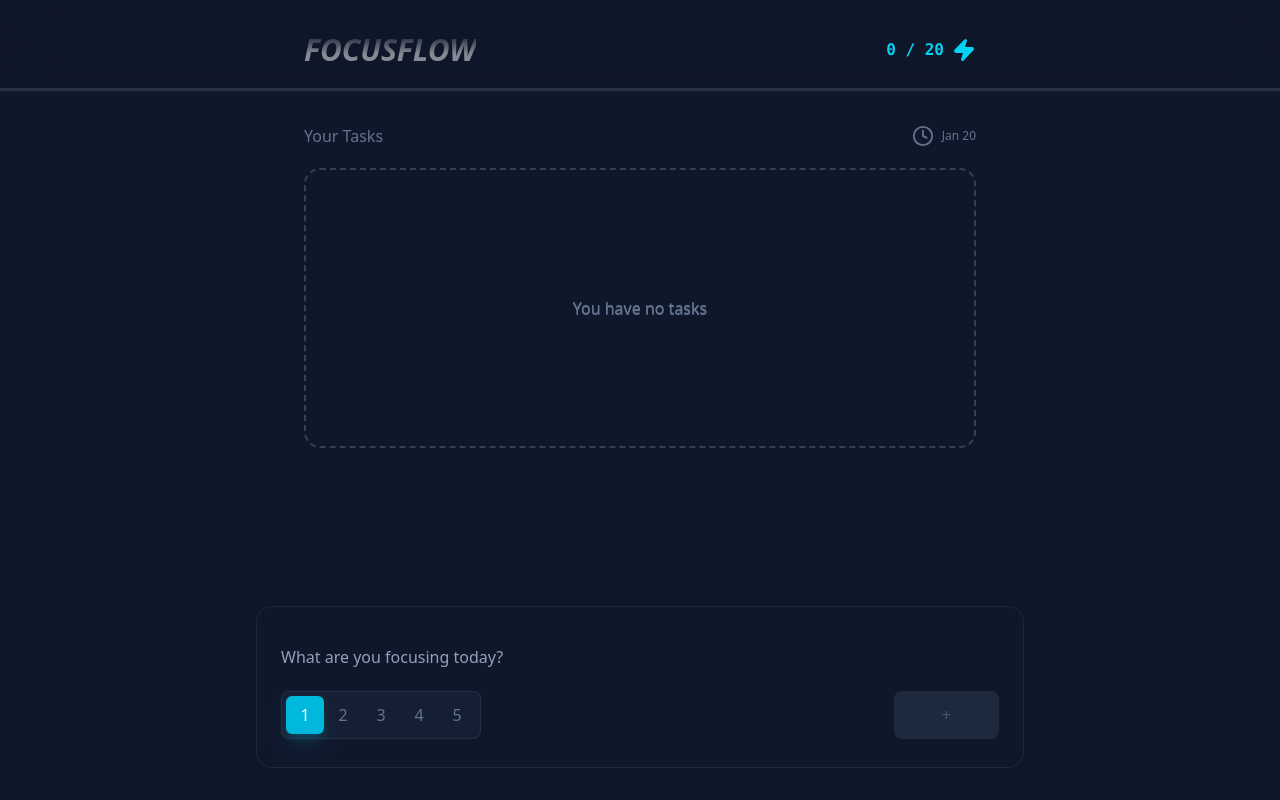
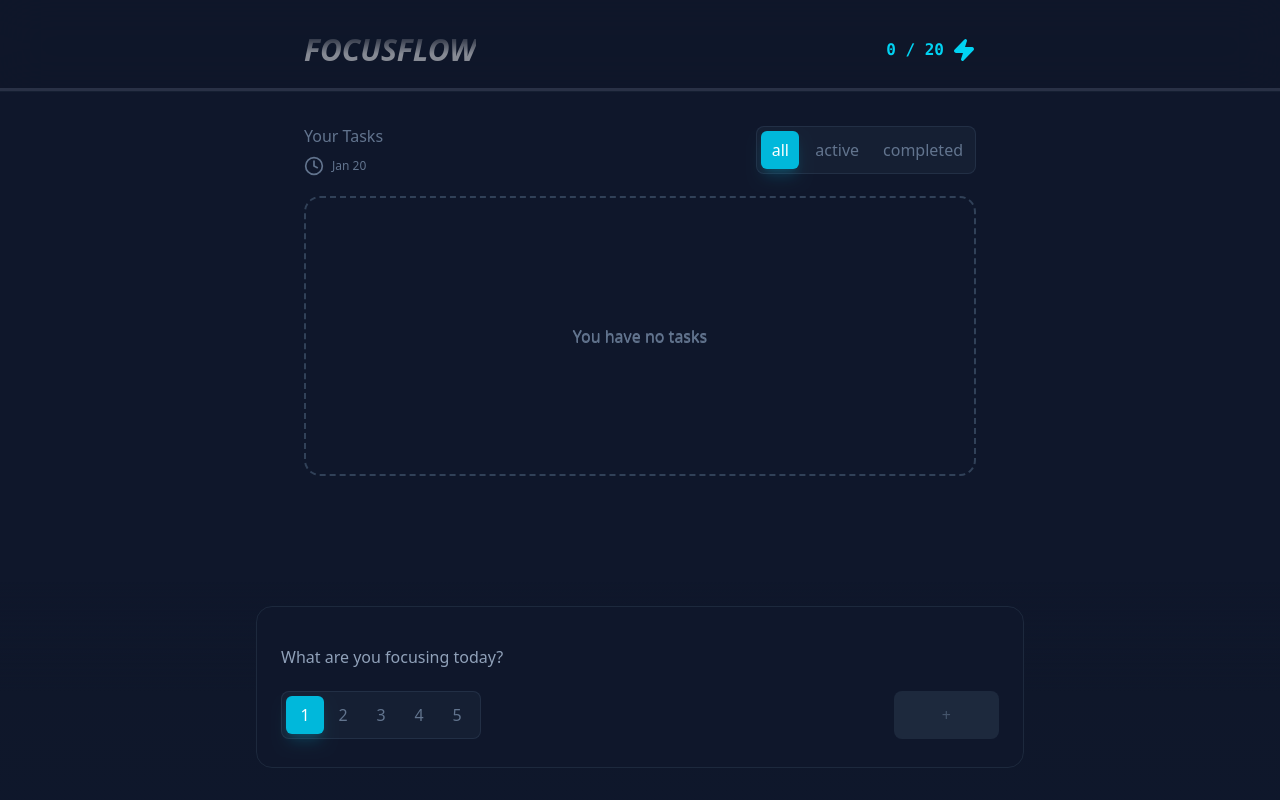
Before and after one commit to rotares/FocusFlow, a Vue app: page / in a window 1280 px wide. Built offline with nearby package versions, Linux system fonts and the light colour scheme.

Commit message:
feat(taskList, HomePage): add filtering

```diff
--- a/src/components/taskList.vue
+++ b/src/components/taskList.vue
@@ -1,20 +1,21 @@
 <script setup>
 import TaskItem from '@/components/TaskItem.vue'
+
 import { useTaskStore } from '@/stores/task'
 import { storeToRefs } from 'pinia'
 const store = useTaskStore()
-const { taskItems } = storeToRefs(store)
+const {getFilteredTasks } = storeToRefs(store)
 </script>
 
 <template>
   <Transition name="taskArea" mode="out-in">
     <TransitionGroup
-      v-if="taskItems.length > 0"
+      v-if="getFilteredTasks.length > 0"
       name="taskList"
       tag="ul"
       class="flex flex-col gap-5 md:pb-45 pb-15 relative"
     >
-      <li v-for="task in taskItems" :key="task.id">
+      <li v-for="task in getFilteredTasks" :key="task.id">
         <TaskItem :task="task"></TaskItem>
       </li>
     </TransitionGroup>
--- a/src/pages/HomePage.vue
+++ b/src/pages/HomePage.vue
@@ -2,7 +2,14 @@
 import TaskList from '@/components/TaskList.vue'
 import { useTaskPersistence } from '@/composables/useTaskPersistence'
 import { Clock } from 'lucide-vue-next'
+import { useTaskStore } from '@/stores/task'
 import TaskEntryManager from '@/components/TaskEntryManager.vue'
+import AppSortButtons from '@/components/ui/AppSortButtons.vue'
+import { storeToRefs } from 'pinia'
+
+const store = useTaskStore()
+const {filters} = store
+const {currentFilter} = storeToRefs(store)
 
 useTaskPersistence()
 
@@ -15,12 +22,15 @@ const today = new Date().toLocaleDateString('en-EN', {
 <template>
   <section class="px-6 py-8">
     <div class="max-w-2xl mx-auto">
-      <div class="flex justify-between pb-5 text-slate-500">
-        <h2 class="text-base">Your Tasks</h2>
-        <div class="flex items-center justify-center gap-2 text-xs">
-          <Clock size="22" />
-          <p>{{ today }}</p>
+      <div class="flex justify-between pb-5 text-slate-500 items-center">
+        <div class="flex flex-col gap-2">
+          <h2 class="text-base">Your Tasks</h2>
+          <div class="flex items-center justify-start gap-2 text-xs">
+            <Clock size="20" />
+            <p>{{ today }}</p>
+          </div>
         </div>
+        <AppSortButtons v-model="currentFilter" :filters="filters" />
       </div>
       <TaskList></TaskList>
     </div>
```
